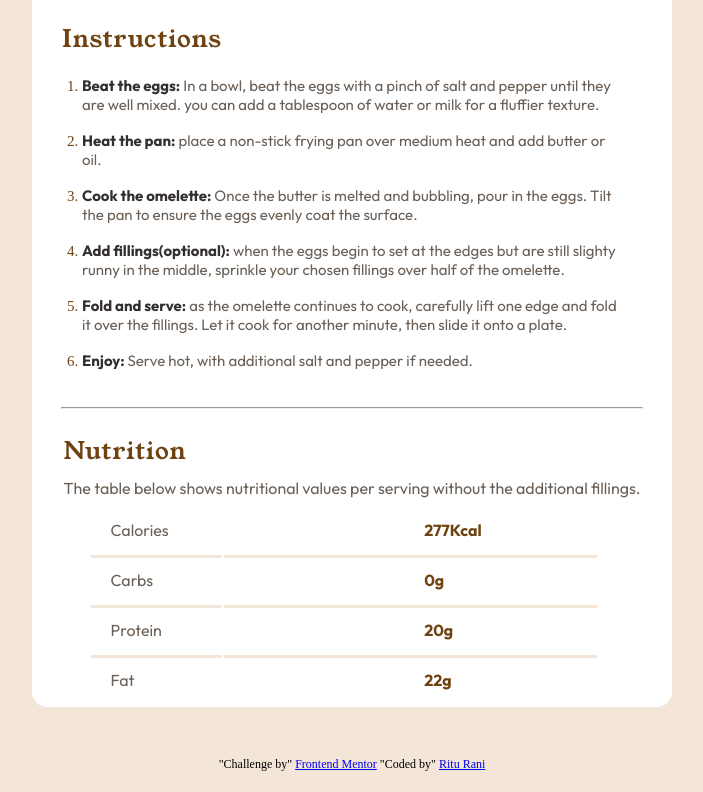
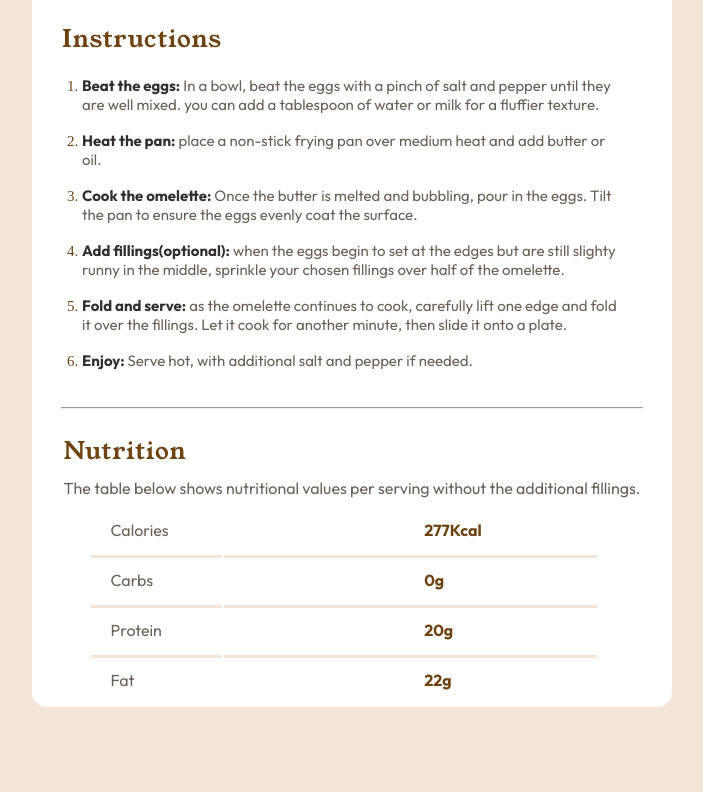
Before and after one commit to ritujha19/recipe-page, a plain HTML site: page index.html in a window 1280 px wide. Shown: the part 885-1677 px from the top of the page, without its empty margins (288-991 px from the left). After the commit the page ends 1642 px from the top, so only its background shows below. Drawn offline with Linux system fonts and the light colour scheme.

Commit message:
Update index.html

```diff
--- a/index.html
+++ b/index.html
@@ -82,8 +82,5 @@
                 </table>
             </div>
         </div>
-        <div class="attribution">
-            <p>"Challenge by" <a href="http://www.frontendmentor.io?ref=challenge" target="_blank">Frontend Mentor</a> "Coded by" <a href="##">Ritu Rani</a></p>
-        </div>
 </body>
 </html>
```
